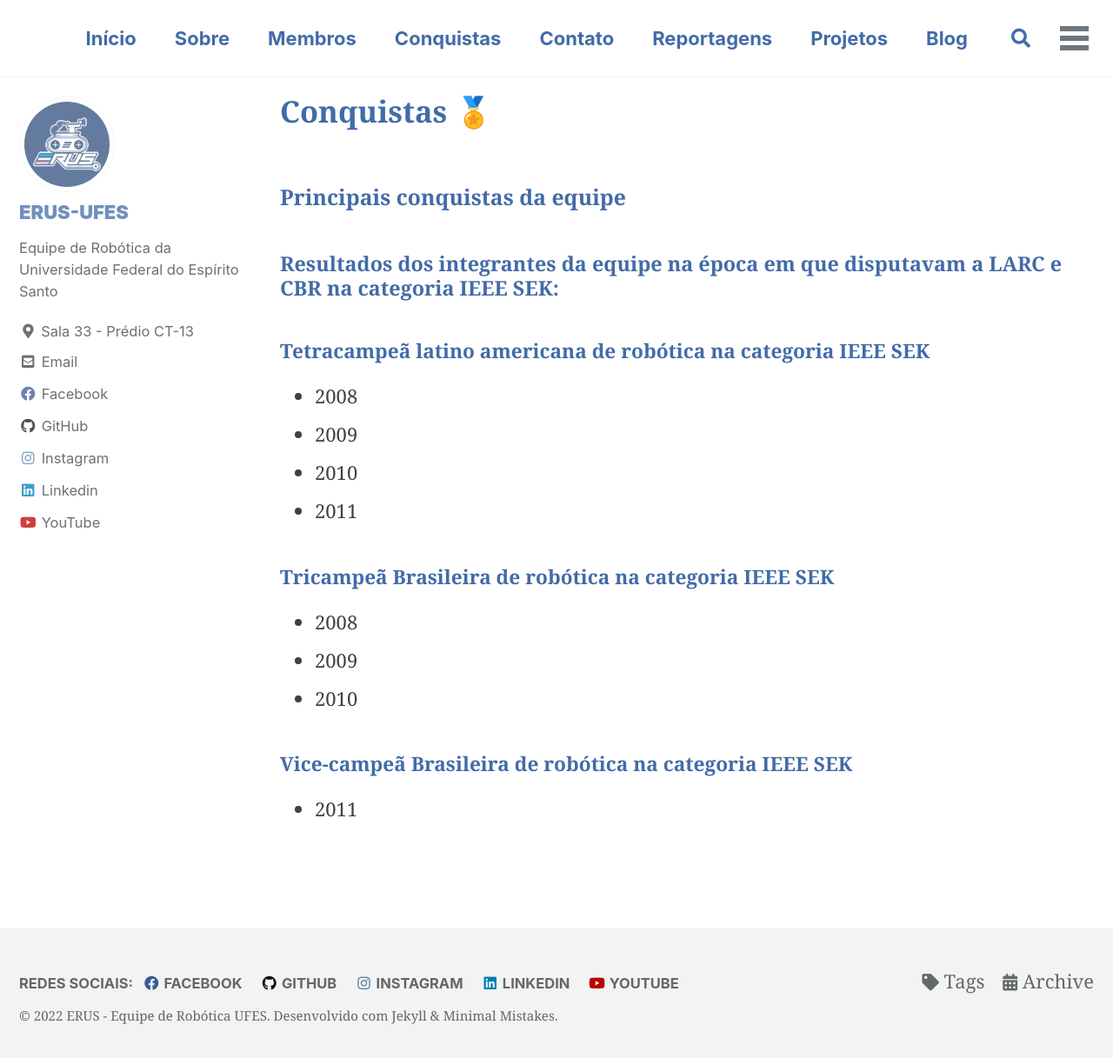
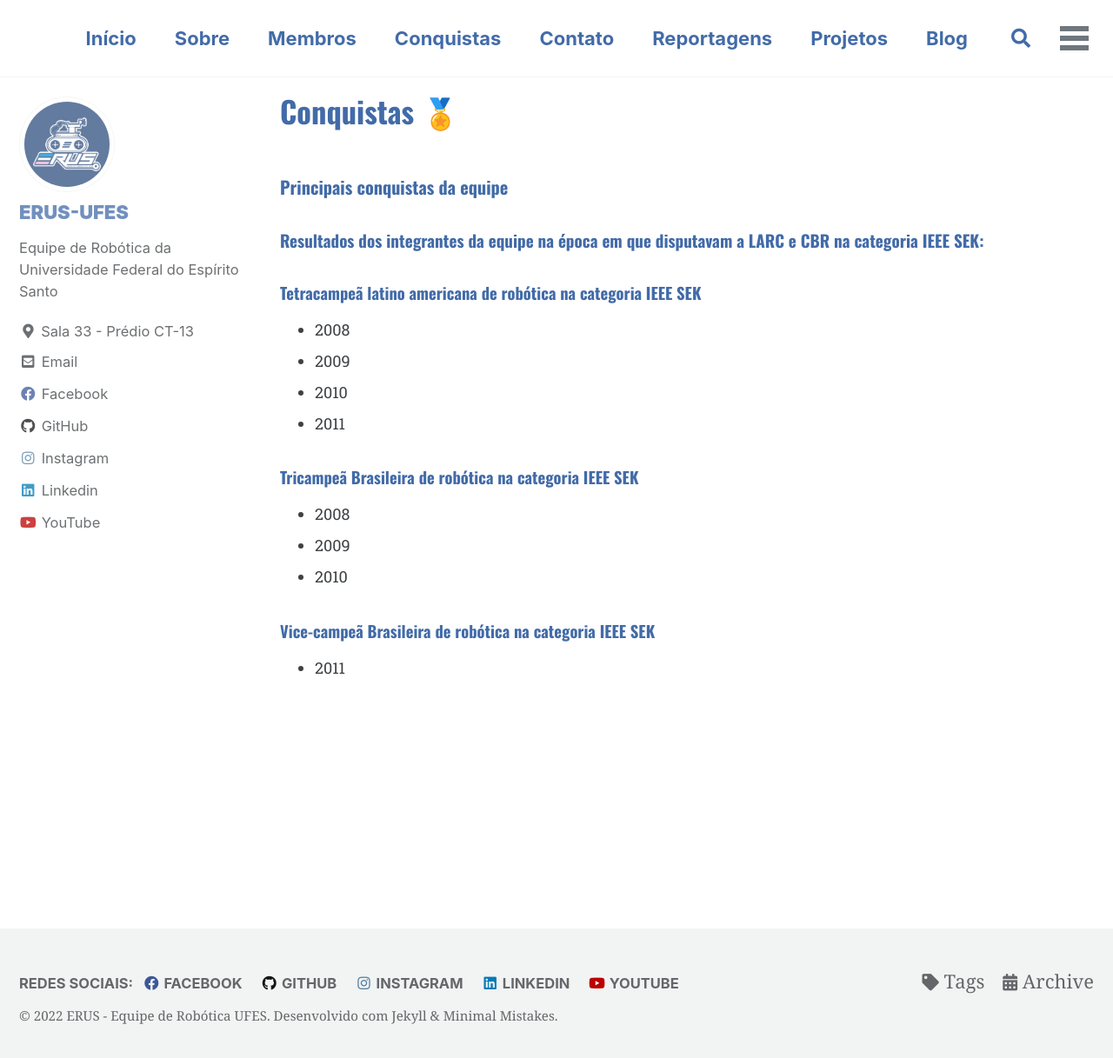
Before and after one commit to erufes/site, a Jekyll site: the page built from _pages/conquistas.md, in a window 1280 px wide and 1224 px high. Shown: the top 1217 px of the window at 87% size. Built offline with Jekyll 4.4.1, drawn with Linux system fonts in a browser that asks for light colours; cached includes are drawn as plain includes.

Commit message:
Ajustes de fontes em geral no projeto

```diff
--- a/_sass/minimal-mistakes/_page.scss
+++ b/_sass/minimal-mistakes/_page.scss
@@ -64,6 +64,8 @@ body {
       margin-right: 0;
       width: 100%;
       clear: both;
+      font-family: 'Roboto Slab', serif;
+      font-size: large;
     }
   }
 }
@@ -72,6 +74,7 @@ body {
   margin-top: 0;
   line-height: 1;
   color: $index_color;
+  font-family: 'Oswald', sans-serif;
 
   a {
     color: $index_color;
@@ -95,6 +98,7 @@ body {
   }
 
 	h1, h2, h3, h4, h5, h6 {
+    font-family: 'Oswald', sans-serif;
 		.header-link {
 			position: relative;
 			left: 0.5em;
```
